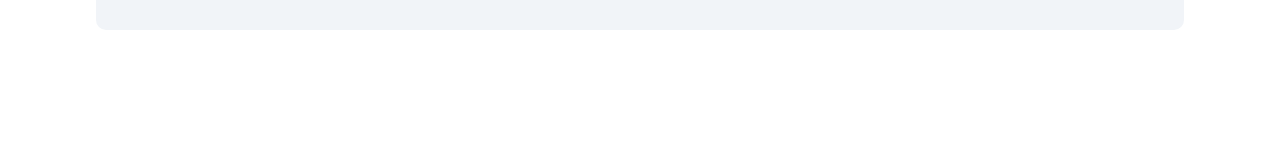
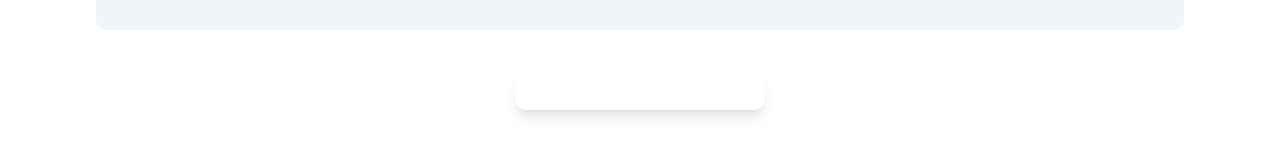
Before and after one commit to prashant5025/jobsearchproject, a React (Vite) app: page / in a window 1280 px wide. Shown: the part 377-530 px from the top of the page. Built offline with nearby package versions, Linux system fonts and the light colour scheme.

Commit message:
initial commit

```diff
--- a/src/components/JobDiv/Job.jsx
+++ b/src/components/JobDiv/Job.jsx
@@ -4,7 +4,7 @@ const Job = () => {
   return (
     <div>
       <div className="jobContainer flex gap-10 justify-center flex-wrap items-center py-10">
-        <div className="group group/item singleJob w-[250px] p-[20px] bg-white rounded-[10px] hover:bg-blueColor">
+        <div className="group group/item singleJob w-[250px] p-[20px] bg-white rounded-[10px] hover:bg-blueColor shadow-lg shadow-greyIsh-400/700 hover:shadow-lg">
 
         </div>
 
```
